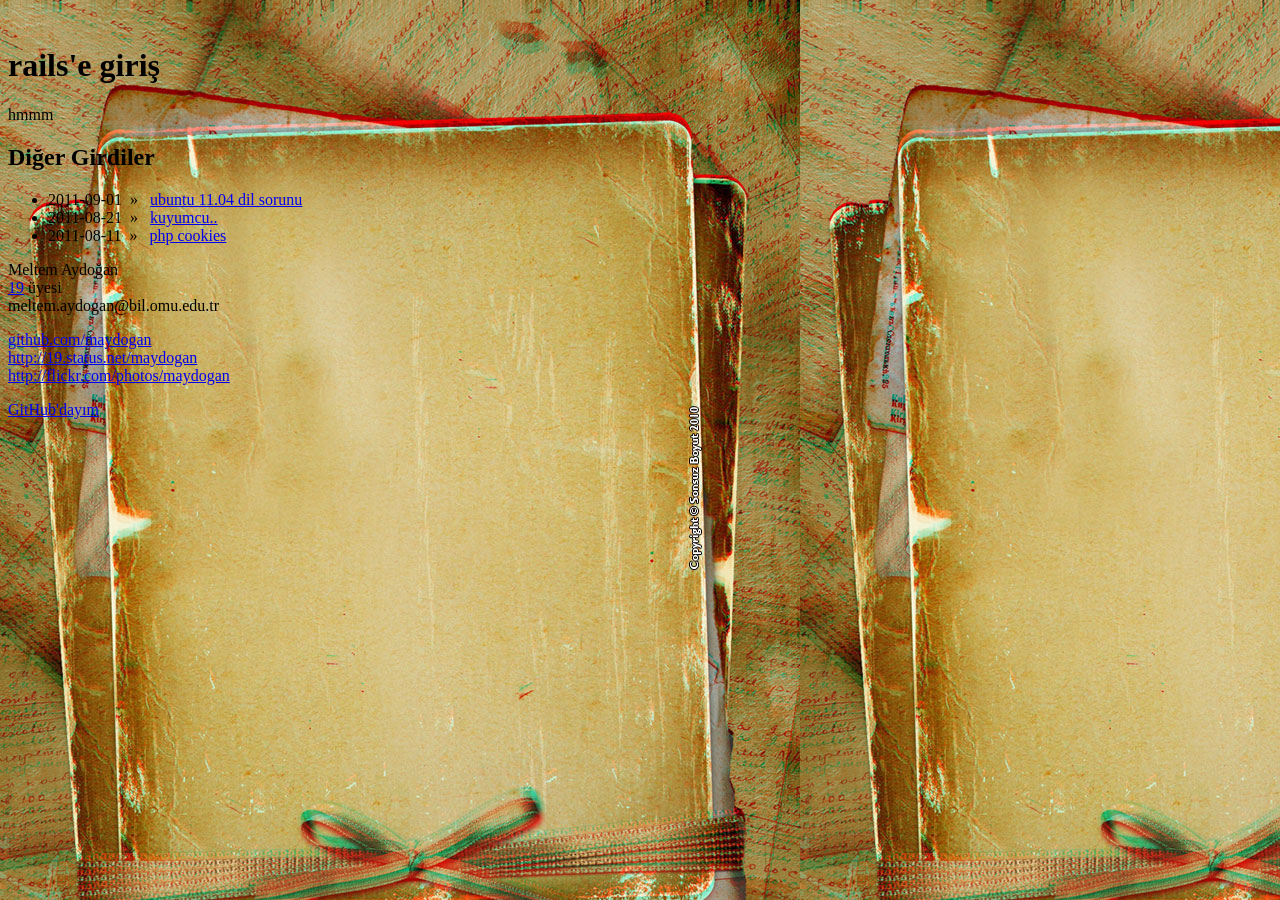
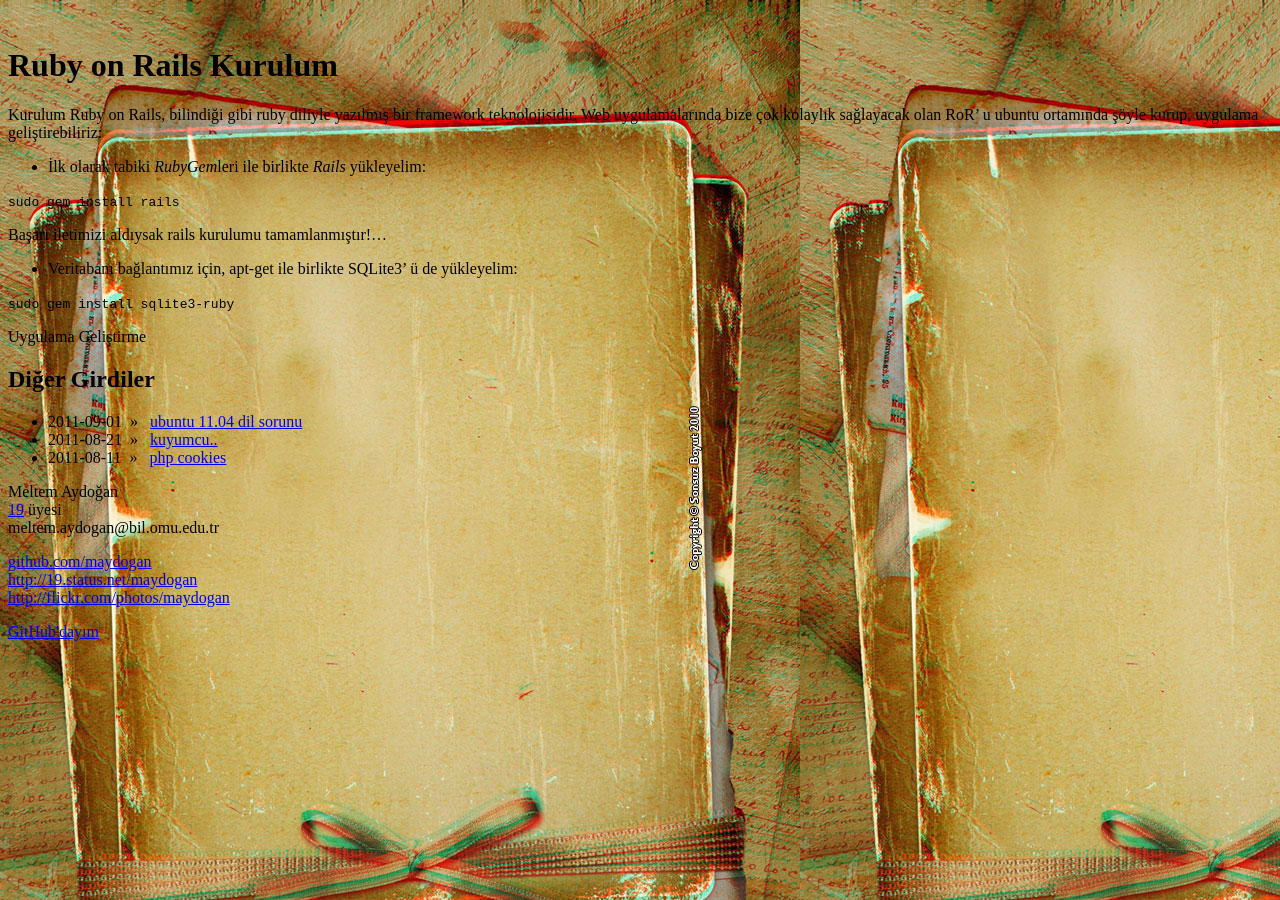
Before and after one commit to aelipek/maydogan.github.old, a Jekyll site: the page built from 1/_posts/2012-03-31-rails.md, in a window 1280 px wide. Built offline with Jekyll 4.4.1, drawn with Linux system fonts in a browser that asks for light colours; comment, search, counter and statistics services are not loaded.

```diff
--- a/1/_posts/2012-03-31-rails.md
+++ b/1/_posts/2012-03-31-rails.md
@@ -1,5 +1,19 @@
 ---
 layout: post
-title:  rails'e giriş
+title:  Ruby on Rails Kurulum
 ---
-hmmm
+
+Kurulum
+Ruby on Rails, bilindiği gibi ruby diliyle yazılmış bir framework teknolojisidir. Web uygulamalarında bize çok kolaylık sağlayacak olan RoR' u ubuntu ortamında şöyle kurup, uygulama geliştirebiliriz:
+
+- İlk olarak tabiki *RubyGem*leri ile birlikte *Rails* yükleyelim:
+
+`sudo gem install rails`
+
+Başarı iletimizi aldıysak rails kurulumu tamamlanmıştır!...
+
+- Veritabanı bağlantımız için, apt-get ile birlikte SQLite3' ü de yükleyelim:
+
+ `sudo gem install sqlite3-ruby`
+
+Uygulama Geliştirme
--- a/_config.yml
+++ b/_config.yml
@@ -73,6 +73,7 @@
         # flick adresi (ör. http://flickr.com/photos/roktas)
         flickr: http://flickr.com/photos/maydogan
         # facebook adresi (ör. http://facebook.com/roktas)
+        google plus:
         facebook: http://facebook.com/meltem.aydogan1
         # özet akışı adresi (ör. http://feeds.feedburner.com/roktas)
         feed: ~
--- a/index.html
+++ b/index.html
@@ -6,10 +6,6 @@
 <link href="http://maydogan.me/chrome/local.css" rel="stylesheet" type="text/css" />
 <div id="home">
   <p>Kişisel web siteme hoşgeldiniz!</p>
-  <div id="icon">
-  <script type="text/javascript" src="http://cdn.widgetserver.com/syndication/subscriber/InsertWidget.js"></script>
-  <script type="text/javascript">if (WIDGETBOX) WIDGETBOX.renderWidget('123e20cf-957e-4954-8cd4-659fd12906f6');</script>
-  </div>
 
   Web günlüğüm için lütfen <a href="0/">tıklayın</a>.  Zaman zaman yazdığım
   teknik içerikli yazıları <a href="1/"><code>1</code></a> nolu kısımda
```
